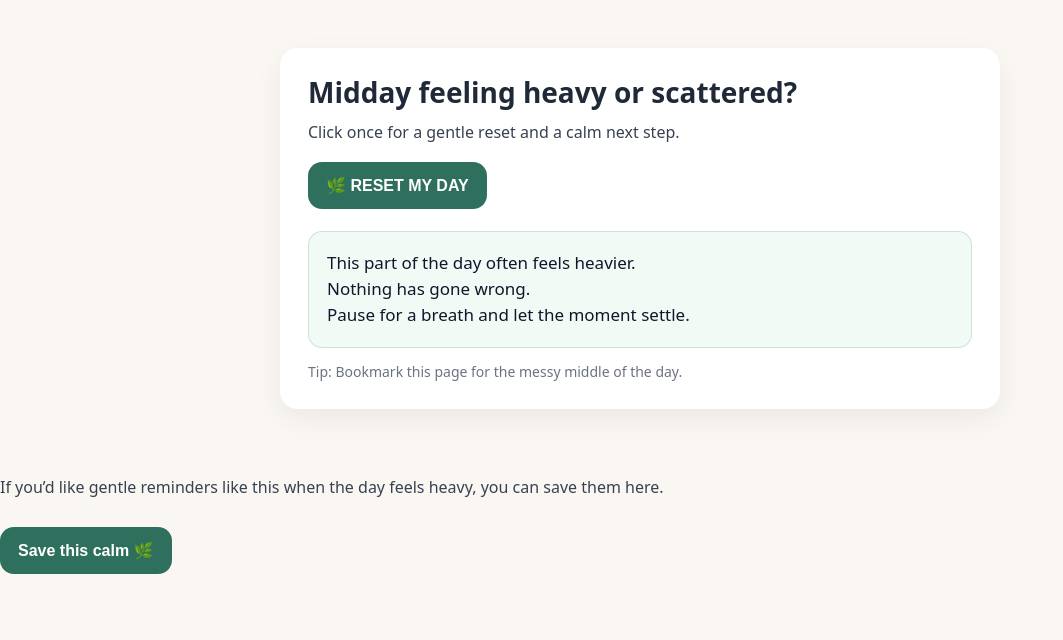
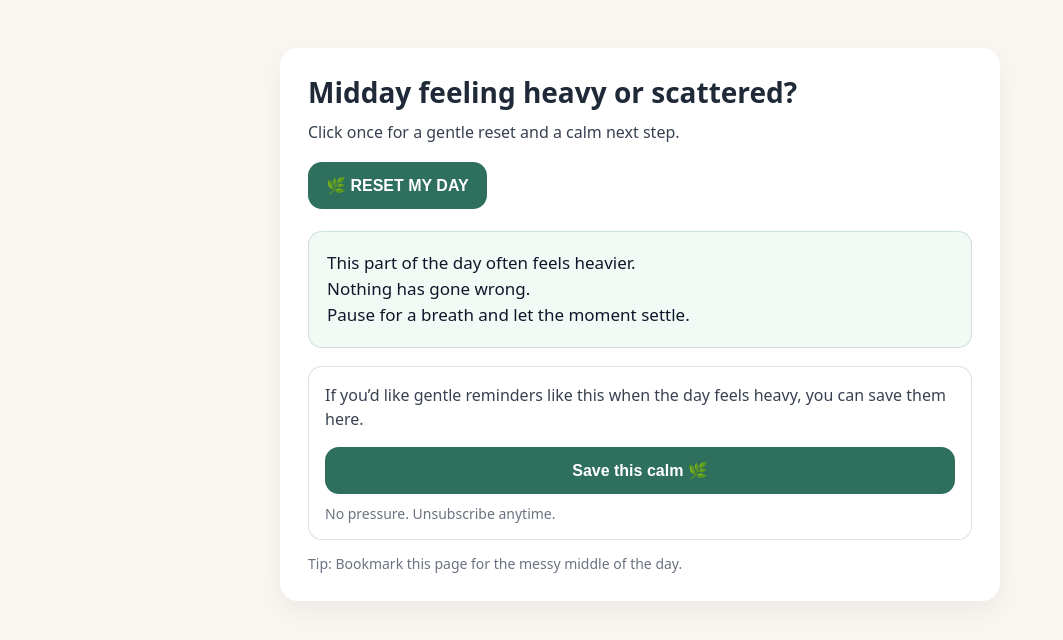
Before and after one commit to smarthomeschool/midday-reset-ritual, a plain HTML site: page index.html in a window 1280 px wide. Both pictures are taken after a click on the button "🌿 RESET MY DAY". Shown: the whole page, without its empty margins (0-1063 px from the left). Drawn offline with Linux system fonts and the light colour scheme.

Commit message:
Update index.html

```diff
--- a/index.html
+++ b/index.html
@@ -4,6 +4,7 @@
   <meta charset="UTF-8" />
   <meta name="viewport" content="width=device-width, initial-scale=1.0" />
   <title>Midday Reset Ritual</title>
+
   <style>
     body {
       font-family: system-ui, -apple-system, Segoe UI, Roboto, Arial, sans-serif;
@@ -45,6 +46,7 @@
       font-weight: 600;
     }
     button:active { transform: translateY(1px); }
+
     .output {
       margin-top: 22px;
       padding: 18px;
@@ -62,14 +64,44 @@
       font-size: 14px;
       color: #6b7280;
     }
-    .footer {
+
+    /* OLSP Invite Box */
+    .invite {
+      display: none;
       margin-top: 18px;
+      padding: 16px;
+      border-radius: 14px;
+      background: #ffffff;
+      border: 1px solid rgba(47,111,94,0.18);
+    }
+    .invite p {
+      margin: 0 0 10px 0;
+      color: #374151;
+      font-size: 16px;
+    }
+    .invite .tiny {
+      margin-top: 10px;
       font-size: 14px;
       color: #6b7280;
     }
-    a { color: #2f6f5e; }
+    .invite a {
+      text-decoration: none;
+    }
+    .invite .btn2 {
+      width: 100%;
+      margin-top: 6px;
+      background: #2f6f5e;
+      color: #fff;
+      border: 0;
+      padding: 14px 18px;
+      border-radius: 14px;
+      font-size: 16px;
+      font-weight: 650;
+      cursor: pointer;
+    }
   </style>
 </head>
+
 <body>
   <div class="wrap">
     <div class="card">
@@ -80,13 +112,18 @@
 
       <div id="output" class="output"></div>
 
+      <!-- OLSP invite (shows after user clicks reset) -->
+      <div id="olspInvite" class="invite">
+        <p>If you’d like gentle reminders like this when the day feels heavy, you can save them here.</p>
+
+        <a href="https://olsp.annelizemeyer.com/midday-reset-tool" target="_blank" rel="noopener">
+          <button class="btn2">Save this calm 🌿</button>
+        </a>
+
+        <div class="tiny">No pressure. Unsubscribe anytime.</div>
+      </div>
+
       <div class="hint">Tip: Bookmark this page for the messy middle of the day.</div>
-
-      <!-- Optional soft CTA (uncomment later if you want)
-      <div class="footer">
-        If this helped, you might like gentle reminders like this when the day feels heavy.
-      </div>
-      -->
     </div>
   </div>
 
@@ -211,10 +248,11 @@ Choose something calming and familiar.`,
 `You’re allowed to end the day imperfectly.
 Nothing is lost here.
 Hold the rest of the day lightly.`
-];
+    ];
 
     const btn = document.getElementById('resetBtn');
     const out = document.getElementById('output');
+    const invite = document.getElementById('olspInvite');
 
     function pickRandomReset() {
       const idx = Math.floor(Math.random() * resets.length);
@@ -224,14 +262,13 @@ Hold the rest of the day lightly.`
     btn.addEventListener('click', () => {
       out.style.display = 'block';
       out.textContent = pickRandomReset();
+
+      // show OLSP invite only after they’ve received a reset
+      invite.style.display = 'block';
+
+      // gentle scroll so the message is centered-ish
       out.scrollIntoView({ behavior: 'smooth', block: 'center' });
     });
   </script>
 </body>
 </html>
-<div class="footer">
-  <p>If you’d like gentle reminders like this when the day feels heavy, you can save them here.</p>
-  <a href="https://olsp.annelizemeyer.com/midday-reset-tool" target="_blank">
-    <button style="margin-top:10px;">Save this calm 🌿</button>
-  </a>
-</div>
```
